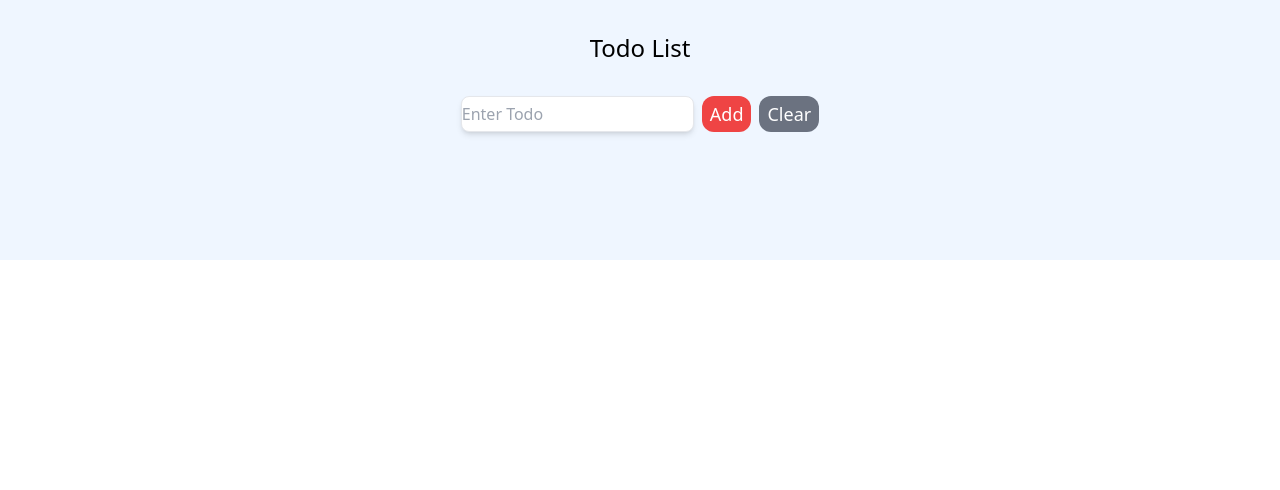
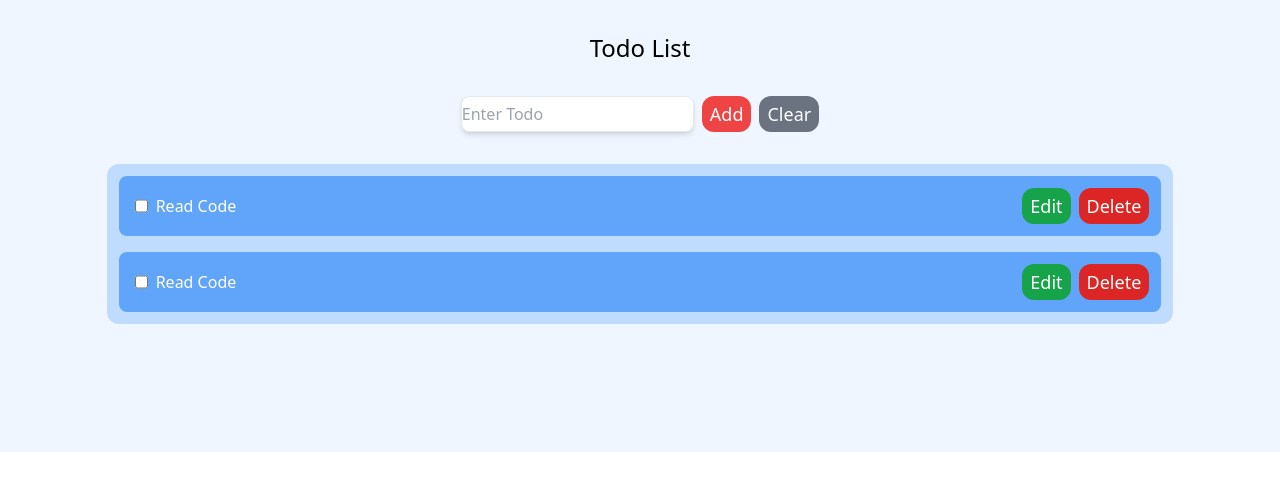
Before and after one commit to keanu-c/Todo-List, a React (Vite) app in the folder Todo-List-PostgreSQL/client/: page / in a window 1280 px wide. Shown: the top 490 px of the page. Built offline with nearby package versions, Linux system fonts and the light colour scheme.

Commit message:
Add individual todo UI

```diff
--- a/Todo-List-PostgreSQL/client/src/App.jsx
+++ b/Todo-List-PostgreSQL/client/src/App.jsx
@@ -6,6 +6,7 @@ function App() {
   return (
     <div className="flex flex-col items-center gap-8 pt-8 pb-32 bg-blue-50">
       <div className="text-2xl">Todo List</div>
+
       <div className="flex gap-2">
         <input
          className='border text-x1 rounded-lg shadow-md'
@@ -17,6 +18,33 @@ function App() {
         <button className='text-lg bg-red-500 hover:bg-red-400 text-white rounded-xl py-1 px-2'>Add</button>
         <button className='text-lg bg-gray-500 hover:bg-gray-400 text-white rounded-xl py-1 px-2'>Clear</button>
       </div>
+
+      <div className="flex flex-col gap-4 bg-blue-200 p-3 w-5/6 rounded-xl">
+        <div className="flex justify-between items-center bg-blue-400 text-white p-3 rounded-lg">
+
+          <div className="flex gap-2 pl-1">
+            <input type="checkbox" />
+            <div className="">Read Code</div>
+          </div>
+
+          <div className="flex gap-2">
+            <button className='text-lg bg-green-600 hover:bg-green-500 text-white rounded-xl py-1 px-2'>Edit</button>
+            <button className='text-lg bg-red-600 hover:bg-red-500 text-white rounded-xl py-1 px-2'>Delete</button>
+          </div>
+        </div>
+        <div className="flex justify-between items-center bg-blue-400 text-white p-3 rounded-lg">
+
+          <div className="flex gap-2 pl-1">
+            <input type="checkbox" />
+            <div className="">Read Code</div>
+          </div>
+
+          <div className="flex gap-2">
+            <button className='text-lg bg-green-600 hover:bg-green-500 text-white rounded-xl py-1 px-2'>Edit</button>
+            <button className='text-lg bg-red-600 hover:bg-red-500 text-white rounded-xl py-1 px-2'>Delete</button>
+          </div>
+        </div>
+      </div>
     </div>
   )
 }
--- a/Todo-List-PostgreSQL/client/src/output.css
+++ b/Todo-List-PostgreSQL/client/src/output.css
@@ -558,6 +558,10 @@ video {
   display: flex;
 }
 
+.w-5\/6 {
+  width: 83.333333%;
+}
+
 .flex-col {
   flex-direction: column;
 }
@@ -566,12 +570,24 @@ video {
   align-items: center;
 }
 
+.justify-between {
+  justify-content: space-between;
+}
+
+.gap-2 {
+  gap: 0.5rem;
+}
+
 .gap-8 {
   gap: 2rem;
 }
 
-.gap-2 {
-  gap: 0.5rem;
+.gap-4 {
+  gap: 1rem;
+}
+
+.gap-3 {
+  gap: 0.75rem;
 }
 
 .rounded-lg {
@@ -582,8 +598,22 @@ video {
   border-radius: 0.75rem;
 }
 
+.rounded {
+  border-radius: 0.25rem;
+}
+
 .border {
   border-width: 1px;
+}
+
+.bg-blue-200 {
+  --tw-bg-opacity: 1;
+  background-color: rgb(191 219 254 / var(--tw-bg-opacity));
+}
+
+.bg-blue-50 {
+  --tw-bg-opacity: 1;
+  background-color: rgb(239 246 255 / var(--tw-bg-opacity));
 }
 
 .bg-gray-500 {
@@ -596,9 +626,46 @@ video {
   background-color: rgb(239 68 68 / var(--tw-bg-opacity));
 }
 
-.bg-blue-50 {
+.bg-green-500 {
   --tw-bg-opacity: 1;
-  background-color: rgb(239 246 255 / var(--tw-bg-opacity));
+  background-color: rgb(34 197 94 / var(--tw-bg-opacity));
+}
+
+.bg-green-600 {
+  --tw-bg-opacity: 1;
+  background-color: rgb(22 163 74 / var(--tw-bg-opacity));
+}
+
+.bg-red-600 {
+  --tw-bg-opacity: 1;
+  background-color: rgb(220 38 38 / var(--tw-bg-opacity));
+}
+
+.bg-blue-500 {
+  --tw-bg-opacity: 1;
+  background-color: rgb(59 130 246 / var(--tw-bg-opacity));
+}
+
+.bg-blue-400 {
+  --tw-bg-opacity: 1;
+  background-color: rgb(96 165 250 / var(--tw-bg-opacity));
+}
+
+.bg-blue-300 {
+  --tw-bg-opacity: 1;
+  background-color: rgb(147 197 253 / var(--tw-bg-opacity));
+}
+
+.p-2 {
+  padding: 0.5rem;
+}
+
+.p-3 {
+  padding: 0.75rem;
+}
+
+.p-4 {
+  padding: 1rem;
 }
 
 .px-2 {
@@ -611,22 +678,26 @@ video {
   padding-bottom: 0.25rem;
 }
 
+.pb-32 {
+  padding-bottom: 8rem;
+}
+
 .pt-8 {
   padding-top: 2rem;
 }
 
-.pb-32 {
-  padding-bottom: 8rem;
+.pl-1 {
+  padding-left: 0.25rem;
+}
+
+.text-2xl {
+  font-size: 1.5rem;
+  line-height: 2rem;
 }
 
 .text-lg {
   font-size: 1.125rem;
   line-height: 1.75rem;
-}
-
-.text-2xl {
-  font-size: 1.5rem;
-  line-height: 2rem;
 }
 
 .text-white {
@@ -649,3 +720,18 @@ video {
   --tw-bg-opacity: 1;
   background-color: rgb(248 113 113 / var(--tw-bg-opacity));
 }
+
+.hover\:bg-gray-500:hover {
+  --tw-bg-opacity: 1;
+  background-color: rgb(107 114 128 / var(--tw-bg-opacity));
+}
+
+.hover\:bg-red-500:hover {
+  --tw-bg-opacity: 1;
+  background-color: rgb(239 68 68 / var(--tw-bg-opacity));
+}
+
+.hover\:bg-green-500:hover {
+  --tw-bg-opacity: 1;
+  background-color: rgb(34 197 94 / var(--tw-bg-opacity));
+}
```
